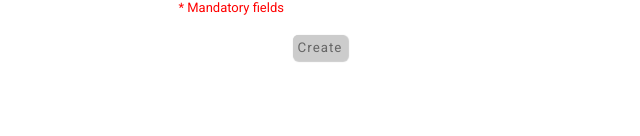
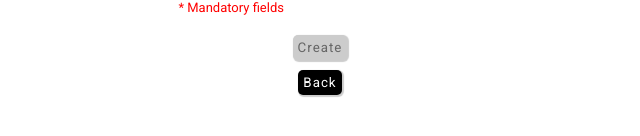
Before and after one commit to arpitribadiya/LastServe, a React (Create React App) app: page /createPost in a window 1280 px wide. Shown: the part 990-1126 px from the top of the page, without its empty margins (320-960 px from the left). Built offline with nearby package versions, Linux system fonts and the light colour scheme.

Commit message:
Added Linking between pages

```diff
--- a/src/components/ActivePosts/ActivePosts.jsx
+++ b/src/components/ActivePosts/ActivePosts.jsx
@@ -36,7 +36,11 @@ function ActivePosts() {
 
         },[]);
 
-    const activePostsColumns = [
+        const handleClick = () => {
+            navigate("/createPost")
+        }
+
+        const activePostsColumns = [
         {
             name: 'Item Name',
             selector: row => row.Item_name,
@@ -60,7 +64,7 @@ function ActivePosts() {
 
     return (
         <StyledDiv>
-            <button>Create</button>
+            <button onClick={handleClick}>Create Post</button>
             <div class="dashboard-content">
                 <div class="table-heading">
                     <h1>Active Posts</h1>
@@ -109,7 +113,6 @@ const StyledDiv = styled.div`
 .search-bar input{
     width: auto;
     float: right;
-
 }
 .button-packed{
     background-color:yellow;
--- a/src/components/CreatePost/CreatePost.jsx
+++ b/src/components/CreatePost/CreatePost.jsx
@@ -44,6 +44,12 @@ function CreatePost(props) {
       setFoodType(value);
     }
   };
+
+
+  const handleBackClick = () => {
+    navigate("/activePosts")
+  }
+
 
   const handleInputValidation = (e) => {
     const { name, value } = e.target;
@@ -221,6 +227,13 @@ function CreatePost(props) {
           >
             Create
           </button>
+          <button
+            className="registerBackBtn"
+            type="submit"
+            onClick={() => handleBackClick()}
+          >
+            Back
+          </button>
         </div>
       </StyledForm>
     </StyledSignupImgWrapper>
@@ -281,6 +294,17 @@ const StyledForm = styled.form`
     color: white;
     letter-spacing: 1px;
   }
+  .registerBackBtn {
+    width: fit-content;
+    margin: 0 auto;
+    padding: 0.5rem;
+    background-color: rgb(0, 0, 0);
+    border-radius: 5px;
+    border: none;
+    box-shadow: 1px 1px 1px 1px #ccc;
+    color: white;
+    letter-spacing: 1px;
+  }
   .registerBtn:hover {
     cursor: pointer;
   }
--- a/src/components/EditPost/EditPost.jsx
+++ b/src/components/EditPost/EditPost.jsx
@@ -109,6 +109,10 @@ function EditPost() {
       }
     }
   };
+
+  const handleBackClick = () => {
+    navigate("/activePosts")
+  }
 
   const handleSubmit = (e) => {
     e.preventDefault();
@@ -243,6 +247,13 @@ function EditPost() {
           >
             Update
           </button>
+          <button
+            className="registerBackBtn"
+            type="submit"
+            onClick={() => handleBackClick()}
+          >
+            Back
+          </button>
         </div>
       </StyledForm>
     </StyledSignupImgWrapper>
@@ -303,6 +314,17 @@ const StyledForm = styled.form`
     color: white;
     letter-spacing: 1px;
   }
+  .registerBackBtn {
+    width: fit-content;
+    margin: 0 auto;
+    padding: 0.5rem;
+    background-color: rgb(0, 0, 0);
+    border-radius: 5px;
+    border: none;
+    box-shadow: 1px 1px 1px 1px #ccc;
+    color: white;
+    letter-spacing: 1px;
+  }
   .registerBtn:hover {
     cursor: pointer;
   }
--- a/src/components/RestaurantOverview/RestaurantOverview.jsx
+++ b/src/components/RestaurantOverview/RestaurantOverview.jsx
@@ -2,8 +2,22 @@ import React from "react";
 import { Col, Container, Row } from "react-bootstrap";
 import styled from "styled-components";
 import DashboardHeader from "../DashboardHeader/DashboardHeader";
+import { useNavigate } from "react-router-dom";
 
 function RestaurantOverview() {
+
+  const navigate = useNavigate();
+
+
+  const handleActivePosts = () => {
+    navigate("/activePosts")
+
+  }
+
+  const handlePastPosts = () => {
+    navigate("/pastPosts")
+
+  }
   return (
     <StyledDiv>
       <script
@@ -49,14 +63,14 @@ function RestaurantOverview() {
               </Col>
               <Col md={3} sm={6} xs={12} x>
                 {" "}
-                <div className="overview-dashboard-tile">
+                <div className="overview-dashboard-tile" onClick={handlePastPosts}>
                   <h2 className="heading">Posts</h2>
                   <h2 className="number">10</h2>
                 </div>
               </Col>
               <Col md={3} sm={6} xs={12} x>
                 {" "}
-                <div className="overview-dashboard-tile">
+                <div className="overview-dashboard-tile" onClick={handleActivePosts}>
                   <h2 className="heading">Active Posts</h2>
                   <h2 className="number">10</h2>
                 </div>
--- a/src/components/ViewPost/ViewPost.jsx
+++ b/src/components/ViewPost/ViewPost.jsx
@@ -24,17 +24,6 @@ function ViewPost() {
   const [endTime, setEndTime] = useState(new Date());
   const [foodType, setFoodType] = useState();
 
-  const [itemNameError, setItemNameError] = useState("");
-  const [itemQuantityError, setItemQuantityError] = useState("");
-  const [startTimeError, setStartTimeError] = useState("");
-  const [endTimeError, setEndTimeError] = useState("");
-  const [foodTypeError, setFoodTypeError] = useState("");
-  const [blankFromError, setBlankFormError] = useState("");
-
-  const commonRegEx = new RegExp("^[A-Za-z]+$");
-
-  const [disabled, setDisabled] = useState(true);
-
   React.useEffect(() => {
     setItemName(currentPost.itemName);
     setItemQuantity(currentPost.itemQuantity);
@@ -43,6 +32,12 @@ function ViewPost() {
     setFoodType(currentPost.foodType);
 
   }, []);
+
+
+  const handleBackClick = () => {
+    navigate("/pastPosts")
+  }
+
 
   return (
     <StyledSignupImgWrapper className="login-img-wrapper">
@@ -103,6 +98,13 @@ function ViewPost() {
               value={foodType}
             />
           </div>
+          <button
+            className="registerBackBtn"
+            type="submit"
+            onClick={() => handleBackClick()}
+          >
+            Back
+          </button>
         </div>
       </StyledForm>
     </StyledSignupImgWrapper>
@@ -163,6 +165,17 @@ const StyledForm = styled.form`
     color: white;
     letter-spacing: 1px;
   }
+  .registerBackBtn {
+    width: fit-content;
+    margin: 0 auto;
+    padding: 0.5rem;
+    background-color: rgb(0, 0, 0);
+    border-radius: 5px;
+    border: none;
+    box-shadow: 1px 1px 1px 1px #ccc;
+    color: white;
+    letter-spacing: 1px;
+  }
   .registerBtn:hover {
     cursor: pointer;
   }
```
